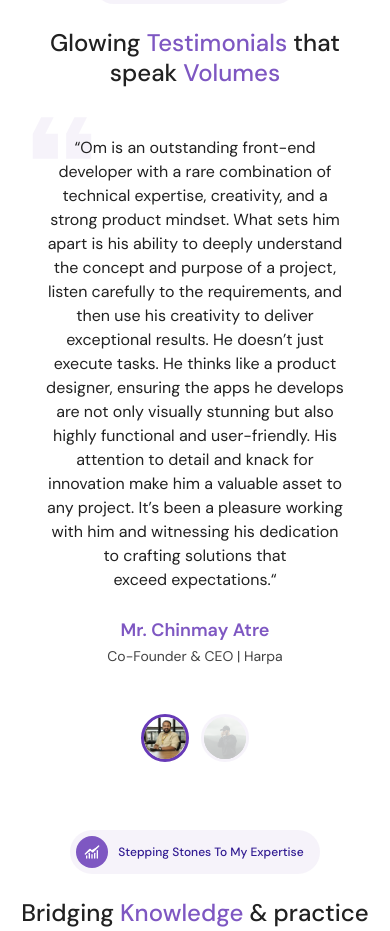
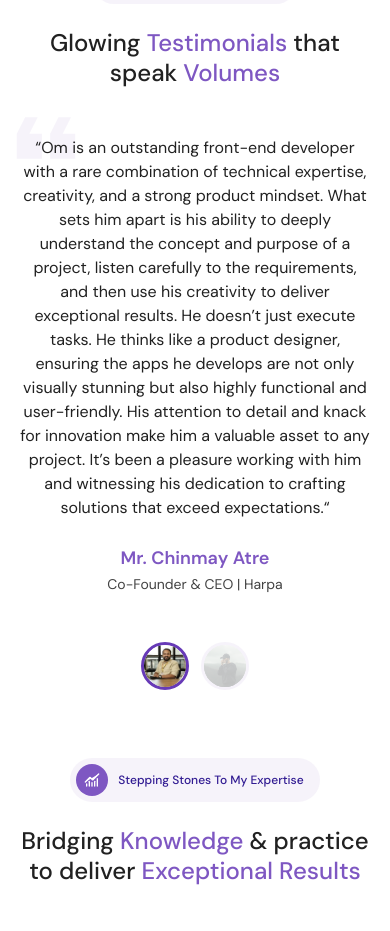
Before and after one commit to OmThakkar/portfolio, a React (Vite) app: page / in a window 390 px wide. Shown: the part 4460-5391 px from the top of the page. Built offline with nearby package versions, Linux system fonts and the light colour scheme.

Commit message:
Fix: Testimonial size

```diff
--- a/src/components/Testimonials.jsx
+++ b/src/components/Testimonials.jsx
@@ -32,8 +32,8 @@ const Testimonials = () => {
             currentTestimonial === idx ? (
               <li key={idx}>
                 <figure className="relative">
-                  <MdFormatQuote size={100} className="text-deep-purple-50/50 dark:text-deep-purple-50/10 absolute -z-10 -left-2 -top-12 transform rotate-180"/>
-                  <blockquote className="px-6">
+                  <MdFormatQuote size={100} className="text-deep-purple-50/50 dark:text-deep-purple-50/10 absolute -z-10 -left-6 lg:-left-2 -top-12 transform rotate-180"/>
+                  <blockquote className="lg:px-6">
                     <p className="text-gray-900 dark:text-gray-200 md:text-lg lg:text-xl">
                       “{item.quote}“
                     </p>
```
